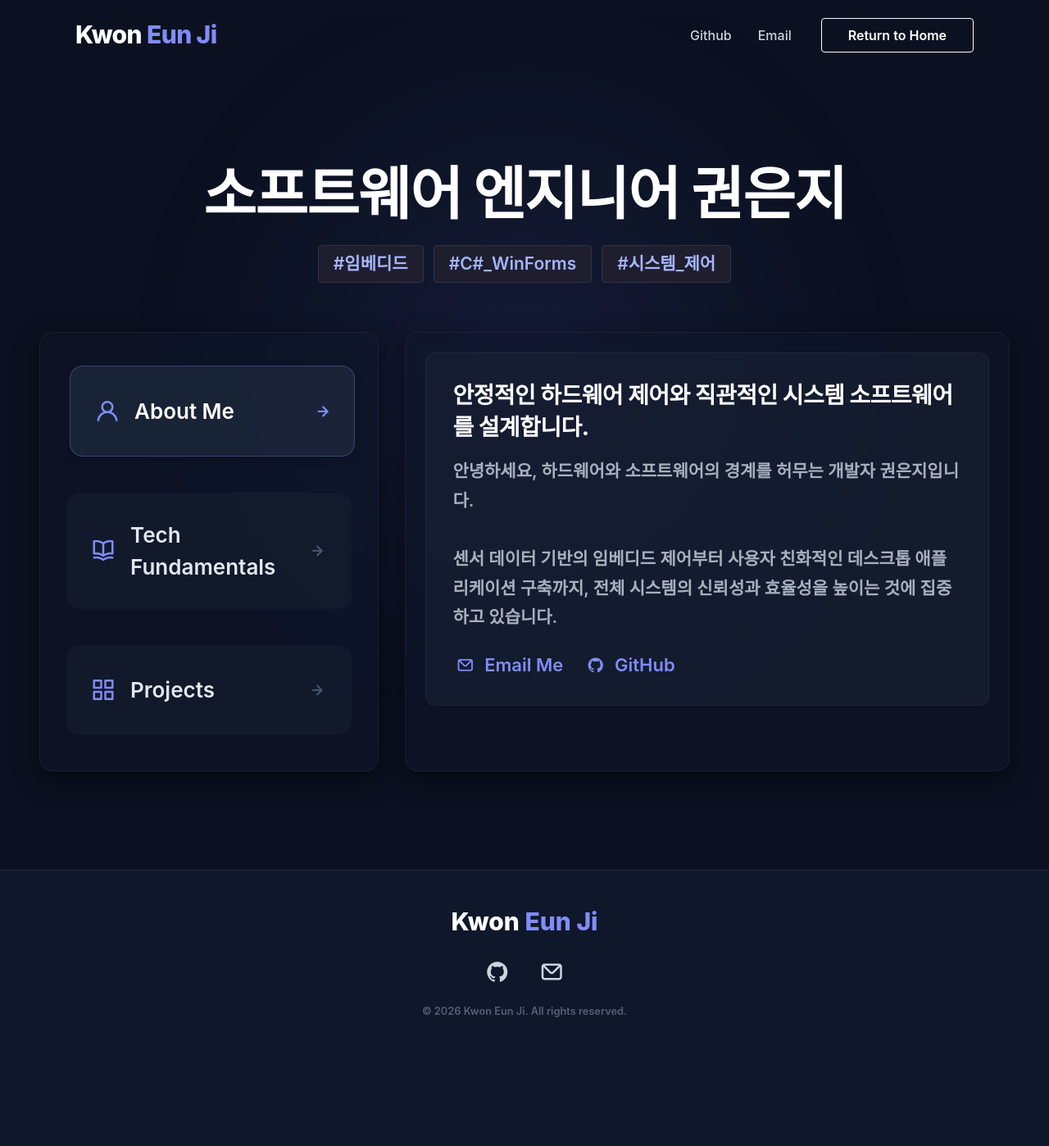
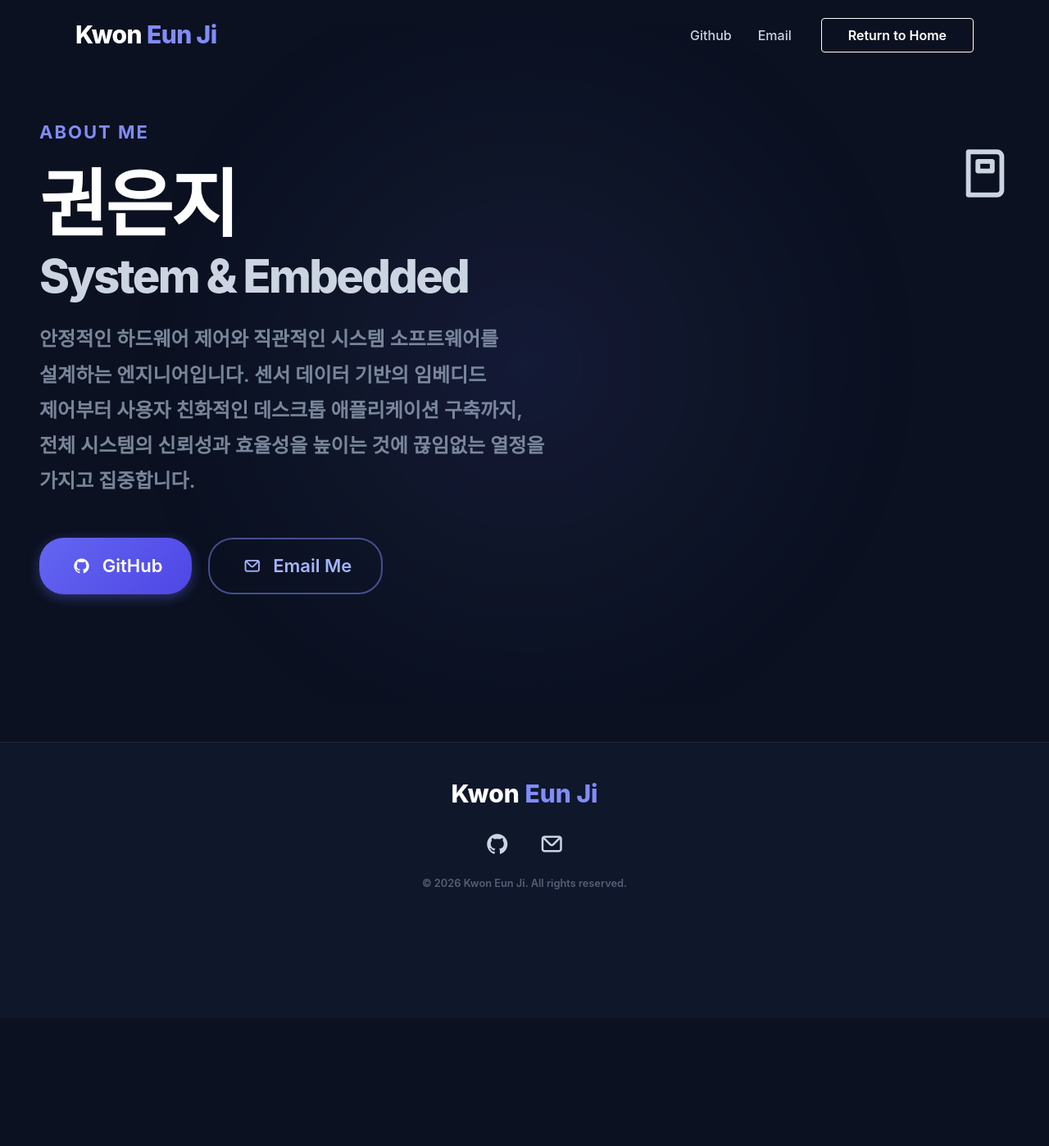
Before and after one commit to eunji021/eunji021.github.io, a Jekyll site: the page built from index.html, in a window 1280 px wide. Shown: the whole page at 82% size. Built offline with Jekyll 4.4.1, drawn with Linux system fonts in a browser that asks for light colours; nearby versions of some CDN libraries; some web fonts are replaced; comment, search, counter and statistics services are not loaded; after the commit the page ends 1242 px from its top, so only the background shows below that.

Commit message:
테마 완전 수정

```diff
--- a/index.html
+++ b/index.html
@@ -5,144 +5,287 @@
 {% assign page_category = site.data.category_list[page.category] %}
 
 {% include header-home.html %}
-<div class="container-full" style="background-color: #0b1120; padding-bottom: 120px; position: relative;">
+
+<style>
+  /* Layout Structure */
+  .abstract-layout {
+    display: grid;
+    grid-template-columns: 60% 40%;
+    gap: 40px;
+    align-items: center;
+    min-height: 70vh;
+  }
+
+  /* Left Main Area Styles */
+  .left-intro-area {
+    padding-right: 20px;
+    animation: fadeSlideUp 0.8s cubic-bezier(0.25, 0.8, 0.25, 1) forwards;
+  }
+
+  .intro-label {
+    color: #818cf8;
+    font-weight: 700;
+    font-size: 1.1rem;
+    margin-bottom: 12px;
+    letter-spacing: 2px;
+    text-transform: uppercase;
+    display: inline-block;
+  }
+
+  .intro-title {
+    font-size: 4.5rem;
+    font-weight: 900;
+    color: #ffffff;
+    margin-bottom: 24px;
+    line-height: 1.1;
+    letter-spacing: -0.03em;
+  }
+
+  .intro-title span {
+    color: #cbd5e1;
+    font-size: 2.8rem;
+    font-weight: 800;
+    display: block;
+    margin-top: 8px;
+  }
+
+  .intro-desc {
+    font-size: 1.2rem;
+    color: #94a3b8;
+    line-height: 1.8;
+    margin-bottom: 48px;
+    max-width: 90%;
+    word-break: keep-all;
+  }
+
+  .action-buttons {
+    display: flex;
+    gap: 20px;
+  }
+
+  .action-btn {
+    display: inline-flex;
+    align-items: center;
+    gap: 10px;
+    padding: 16px 36px;
+    border-radius: 30px;
+    font-size: 1.1rem;
+    font-weight: 600;
+    text-decoration: none !important;
+    transition: all 0.3s cubic-bezier(0.25, 0.8, 0.25, 1);
+    background: linear-gradient(135deg, #6366f1 0%, #4f46e5 100%);
+    color: #ffffff !important;
+    border: none;
+    box-shadow: 0 4px 15px rgba(99, 102, 241, 0.4);
+  }
+
+  .action-btn:hover {
+    transform: translateY(-4px);
+    box-shadow: 0 8px 25px rgba(99, 102, 241, 0.6);
+  }
+
+  .action-btn.outline {
+    background: transparent;
+    border: 2px solid rgba(129, 140, 248, 0.5);
+    color: #a5b4fc !important;
+    box-shadow: none;
+  }
+
+  .action-btn.outline:hover {
+    border-color: #818cf8;
+    background: rgba(129, 140, 248, 0.1);
+    box-shadow: 0 4px 15px rgba(129, 140, 248, 0.2);
+    color: #ffffff !important;
+  }
+
+  /* Right Sidebar Menu Styles */
+  .right-nav-area {
+    display: flex;
+    flex-direction: column;
+    align-items: flex-end;
+    justify-content: flex-start;
+    height: 100%;
+    padding-top: 40px;
+    padding-right: 20px;
+  }
+
+  .book-menu-container {
+    position: relative;
+    display: flex;
+    flex-direction: column;
+    align-items: flex-end;
+    padding: 20px;
+  }
+
+  .book-icon-wrapper {
+    font-size: 3.5rem;
+    color: #cbd5e1;
+    cursor: pointer;
+    position: relative;
+    width: 60px;
+    height: 60px;
+    display: flex;
+    justify-content: center;
+    align-items: center;
+    transition: color 0.3s;
+    z-index: 10;
+  }
+
+  .book-icon-wrapper .closed-book {
+    position: absolute;
+    transition: opacity 0.4s ease, transform 0.5s cubic-bezier(0.34, 1.56, 0.64, 1);
+    opacity: 1;
+    transform: scale(1) rotateY(0deg);
+  }
+
+  .book-icon-wrapper .open-book {
+    position: absolute;
+    transition: opacity 0.4s ease, transform 0.5s cubic-bezier(0.34, 1.56, 0.64, 1);
+    opacity: 0;
+    transform: scale(0.5) rotateY(-90deg);
+    color: #818cf8;
+  }
+
+  .dropdown-menu {
+    display: flex;
+    flex-direction: column;
+    align-items: flex-end;
+    gap: 24px;
+    margin-top: 30px;
+    opacity: 0;
+    transform: translateY(-30px);
+    visibility: hidden;
+    transition: all 0.5s cubic-bezier(0.4, 0, 0.2, 1);
+  }
+
+  .menu-link {
+    font-size: 2.2rem;
+    font-weight: 800;
+    color: #64748b;
+    text-decoration: none !important;
+    text-transform: lowercase;
+    letter-spacing: 1px;
+    transition: all 0.4s cubic-bezier(0.25, 0.8, 0.25, 1);
+    position: relative;
+    padding: 5px 0;
+  }
+
+  .menu-link::after {
+    content: '';
+    position: absolute;
+    width: 0;
+    height: 3px;
+    bottom: 0;
+    right: 0;
+    background-color: #818cf8;
+    transition: width 0.4s cubic-bezier(0.25, 0.8, 0.25, 1);
+    border-radius: 2px;
+  }
+
+  .menu-link:hover {
+    color: #ffffff;
+    transform: translateX(-15px);
+  }
+
+  .menu-link:hover::after {
+    width: 100%;
+    left: 0;
+    right: auto;
+  }
+
+  /* Hover Interaction */
+  .book-menu-container:hover .closed-book {
+    opacity: 0;
+    transform: scale(1.2) rotateY(90deg);
+  }
+
+  .book-menu-container:hover .open-book {
+    opacity: 1;
+    transform: scale(1) rotateY(0deg);
+  }
+
+  .book-menu-container:hover .dropdown-menu {
+    opacity: 1;
+    transform: translateY(0);
+    visibility: visible;
+  }
+
+  /* Staggered animation for menu items */
+  .book-menu-container:hover .menu-link:nth-child(1) { transition-delay: 0.1s; }
+  .book-menu-container:hover .menu-link:nth-child(2) { transition-delay: 0.15s; }
+  .book-menu-container:hover .menu-link:nth-child(3) { transition-delay: 0.2s; }
+
+  @keyframes fadeSlideUp {
+    from { opacity: 0; transform: translateY(30px); }
+    to { opacity: 1; transform: translateY(0); }
+  }
+
+  @media (max-width: 768px) {
+    .abstract-layout {
+      grid-template-columns: 1fr;
+      text-align: center;
+    }
+    .right-nav-area {
+      align-items: center;
+      padding-top: 0;
+    }
+    .book-menu-container, .dropdown-menu {
+      align-items: center;
+    }
+    .action-buttons {
+      justify-content: center;
+    }
+    .menu-link:hover {
+      transform: translateY(-5px);
+    }
+  }
+</style>
+
+<div class="container-full" style="background-color: #0b1120; padding-bottom: 120px; position: relative; min-height: calc(100vh - 80px); display: flex; align-items: center;">
   <!-- Glow Background Effect -->
   <div class="dashboard-glow"></div>
 
   <div class="container" style="max-width: 1200px !important; width: 95% !important; position: relative; z-index: 2;">
 
-    <!-- Hero Section -->
-    <div class="dash-hero" style="text-align: center; padding: 100px 0 60px;">
-      <h1 class="hero-title" style="font-size: 3.5rem; margin-bottom: 16px; font-weight: 800; color: #fff; letter-spacing: -0.02em;">소프트웨어 엔지니어 권은지</h1>
-      <div class="hero-badges" style="display: flex; justify-content: center; gap: 12px; margin-top: 20px;">
-        <span class="badge-pill" style="font-size: 1.05rem !important; padding: 6px 18px !important; background: rgba(99, 102, 241, 0.2); color: #a5b4fc; border: 1px solid rgba(99, 102, 241, 0.3); border-radius: 20px;">#임베디드</span>
-        <span class="badge-pill" style="font-size: 1.05rem !important; padding: 6px 18px !important; background: rgba(99, 102, 241, 0.2); color: #a5b4fc; border: 1px solid rgba(99, 102, 241, 0.3); border-radius: 20px;">#C#_WinForms</span>
-        <span class="badge-pill" style="font-size: 1.05rem !important; padding: 6px 18px !important; background: rgba(99, 102, 241, 0.2); color: #a5b4fc; border: 1px solid rgba(99, 102, 241, 0.3); border-radius: 20px;">#시스템_제어</span>
-      </div>
-    </div>
+    <div class="abstract-layout">
 
-    <!-- Split Layout Structure -->
-    <div class="dash-split-grid" style="display: grid; grid-template-columns: 35% 1fr; gap: 32px; align-items: stretch; min-height: 500px;">
+      <!-- 1. Left Main Area (About Me & Links) -->
+      <div class="left-intro-area">
+        <span class="intro-label">About Me</span>
+        <h1 class="intro-title">
+          권은지
+          <span>System & Embedded</span>
+        </h1>
 
-      <!-- Left Panel: MENU -->
-      <div class="dash-left-panel" style="display: flex; flex-direction: column;">
-        <div class="modern-panel dash-menu" style="height: 100%; display: flex; flex-direction: column; justify-content: center;">
-          <ul class="menu-list" style="list-style: none; padding: 0; margin: 0; display: flex; flex-direction: column; gap: 24px;">
-            <li class="menu-item hovered" id="menu-about" style="padding: 32px 24px; font-size: 1.3rem; border-radius: 16px;">
-              <div style="display: flex; align-items: center;">
-                <span class="menu-icon" style="font-size: 1.5rem;"><i class="uil uil-user"></i></span> About Me
-              </div>
-              <i class="uil uil-arrow-right list-arrow"></i>
-            </li>
-            <li class="menu-item" id="menu-tech" style="padding: 32px 24px; font-size: 1.3rem; border-radius: 16px;">
-              <div style="display: flex; align-items: center;">
-                <span class="menu-icon" style="font-size: 1.5rem;"><i class="uil uil-book-open"></i></span> Tech Fundamentals
-              </div>
-              <i class="uil uil-arrow-right list-arrow"></i>
-            </li>
-            <li class="menu-item" id="menu-projects" style="padding: 32px 24px; font-size: 1.3rem; border-radius: 16px;">
-              <div style="display: flex; align-items: center;">
-                <span class="menu-icon" style="font-size: 1.5rem;"><i class="uil uil-apps"></i></span> Projects
-              </div>
-              <i class="uil uil-arrow-right list-arrow"></i>
-            </li>
-          </ul>
+        <p class="intro-desc">
+          안정적인 하드웨어 제어와 직관적인 시스템 소프트웨어를 설계하는 엔지니어입니다. 센서 데이터 기반의 임베디드 제어부터 사용자 친화적인 데스크톱 애플리케이션 구축까지, 전체 시스템의 신뢰성과 효율성을 높이는 것에 끊임없는 열정을 가지고 집중합니다.
+        </p>
+
+        <div class="action-buttons">
+          <a href="https://github.com/eunji021" class="action-btn" target="_blank">
+            <i class="uil uil-github"></i> GitHub
+          </a>
+          <a href="mailto:{{ site.email }}" class="action-btn outline">
+            <i class="uil uil-envelope"></i> Email Me
+          </a>
         </div>
       </div>
 
-      <!-- Right Panel: CONTENT AREA -->
-      <div class="dash-right-panel" style="display: flex; flex-direction: column;">
-        <div class="modern-panel dash-content" id="dash-content-area" style="position: relative; overflow: hidden; height: 100%; min-height: 500px; padding: 24px;">
-
-          <!-- About Me View (Default) -->
-          <div class="content-view active" id="view-about" style="overflow-y: auto; max-height: 100%; padding-right: 12px; top: 24px; left: 24px; right: 12px; bottom: 24px;">
-            <h3 class="dashboard-title" style="margin-top: 0; display: none;">
-              <i class="uil uil-user" style="color: #818cf8; margin-right: 12px; font-size: 1.8rem;"></i> About Me
-            </h3>
-
-            <div class="dash-card static-card" style="margin-bottom: 24px; background: rgba(30, 41, 59, 0.4); border: 1px solid rgba(255, 255, 255, 0.05); border-radius: 12px; padding: 32px;">
-              <h4 style="font-size: 1.4rem; color: #fff; margin: 0 0 16px 0; font-weight: 700; line-height: 1.4;">
-                안정적인 하드웨어 제어와 직관적인 시스템 소프트웨어를 설계합니다.
-              </h4>
-              <p style="font-size: 1.05rem; line-height: 1.7; margin: 0 0 24px 0; color: #cbd5e1;">
-                안녕하세요, 하드웨어와 소프트웨어의 경계를 허무는 개발자 권은지입니다.<br><br>
-                센서 데이터 기반의 임베디드 제어부터 사용자 친화적인 데스크톱 애플리케이션 구축까지, 전체 시스템의 신뢰성과 효율성을 높이는 것에 집중하고 있습니다.
-              </p>
-              <div style="display: flex; gap: 24px; margin-top: 16px;">
-                <a href="mailto:{{ site.email }}" style="color: #818cf8; text-decoration: none; display: flex; align-items: center; gap: 8px; font-weight: 600; font-size: 1.1rem; transition: color 0.2s;">
-                  <i class="uil uil-envelope"></i> Email Me
-                </a>
-                <a href="https://github.com/eunji021" style="color: #818cf8; text-decoration: none; display: flex; align-items: center; gap: 8px; font-weight: 600; font-size: 1.1rem; transition: color 0.2s;">
-                  <i class="uil uil-github"></i> GitHub
-                </a>
-              </div>
-            </div>
-
-
+      <!-- 2. Right Sidebar Area (Animated Navigation) -->
+      <div class="right-nav-area">
+        <div class="book-menu-container">
+          <!-- Book Icon with smooth open animation -->
+          <div class="book-icon-wrapper">
+            <i class="uil uil-book closed-book"></i>
+            <i class="uil uil-book-open open-book"></i>
           </div>
 
-          <!-- Tech Fundamentals View -->
-          <div class="content-view" id="view-tech" style="overflow-y: auto; max-height: 100%; padding-right: 12px; top: 24px; left: 24px; right: 12px; bottom: 24px;">
-            <h3 class="dashboard-title" style="margin-top: 0;">
-              <i class="uil uil-book-open" style="color: #818cf8; margin-right: 12px; font-size: 1.8rem;"></i> Tech Fundamentals
-            </h3>
-
-            <a href="{{ site.baseurl }}/ej" class="list-item" style="cursor: pointer;">
-              <div class="list-content">
-                <h4 class="list-title">Python 기초 및 알고리즘</h4>
-                <p class="list-desc">데이터 구조 이해 및 로직 최적화 기반 다지기</p>
-              </div>
-              <i class="uil uil-arrow-right list-arrow"></i>
-            </a>
-
-            <a href="{{ site.baseurl }}/tech-fundamentals" class="list-item">
-              <div class="list-content">
-                <h4 class="list-title">C/C++ 메모리 제어</h4>
-                <p class="list-desc">안정적인 펌웨어 개발을 위한 포인터와 메모리 관리</p>
-              </div>
-              <i class="uil uil-arrow-right list-arrow"></i>
-            </a>
-
-            <a href="{{ site.baseurl }}/tech-fundamentals" class="list-item">
-              <div class="list-content">
-                <h4 class="list-title">C# 객체지향 프로그래밍</h4>
-                <p class="list-desc">유지보수가 용이한 시스템 소프트웨어 설계 패턴</p>
-              </div>
-              <i class="uil uil-arrow-right list-arrow"></i>
-            </a>
+          <!-- Dropdown Navigation Links -->
+          <div class="dropdown-menu">
+            <a href="{{ site.baseurl }}/system-software-projects" class="menu-link">projects</a>
+            <a href="{{ site.baseurl }}/ej" class="menu-link">tech</a>
+            <a href="{{ site.baseurl }}/blog" class="menu-link">blog</a>
           </div>
-
-          <!-- Projects View -->
-          <div class="content-view" id="view-projects" style="overflow-y: auto; max-height: 100%; padding-right: 12px; top: 24px; left: 24px; right: 12px; bottom: 24px;">
-            <h3 class="dashboard-title" style="margin-top: 0;">
-              <i class="uil uil-apps" style="color: #818cf8; margin-right: 12px; font-size: 1.8rem;"></i> Projects
-            </h3>
-
-            <a href="{{ site.baseurl }}/embedded-hardware-projects" class="list-item">
-              <div class="list-content">
-                <h4 class="list-title">스마트 화재 대피 유도 시스템</h4>
-                <p class="list-desc">실시간 센서 데이터 기반 하드웨어 제어 및 최적 경로 탐색</p>
-                <div class="tech-badges" style="justify-content: flex-start; margin-top: 12px;">
-                  <span class="badge-pill" style="background: rgba(99, 102, 241, 0.2); color: #a5b4fc; padding: 4px 12px; border-radius: 20px; font-size: 0.85rem; font-weight: 500; border: 1px solid rgba(99, 102, 241, 0.3);">ESP32</span>
-                  <span class="badge-pill" style="background: rgba(99, 102, 241, 0.2); color: #a5b4fc; padding: 4px 12px; border-radius: 20px; font-size: 0.85rem; font-weight: 500; border: 1px solid rgba(99, 102, 241, 0.3);">C/C++</span>
-                </div>
-              </div>
-              <i class="uil uil-arrow-right list-arrow"></i>
-            </a>
-
-            <a href="{{ site.baseurl }}/system-software-projects" class="list-item">
-              <div class="list-content">
-                <h4 class="list-title">C# 기반 마트 관리 시스템</h4>
-                <p class="list-desc">객체 지향 설계(OOP) 기반의 안정적인 UI/UX 구축 및 연동</p>
-                <div class="tech-badges" style="justify-content: flex-start; margin-top: 12px;">
-                  <span class="badge-pill" style="background: rgba(99, 102, 241, 0.2); color: #a5b4fc; padding: 4px 12px; border-radius: 20px; font-size: 0.85rem; font-weight: 500; border: 1px solid rgba(99, 102, 241, 0.3);">C#</span>
-                  <span class="badge-pill" style="background: rgba(99, 102, 241, 0.2); color: #a5b4fc; padding: 4px 12px; border-radius: 20px; font-size: 0.85rem; font-weight: 500; border: 1px solid rgba(99, 102, 241, 0.3);">WinForms</span>
-                </div>
-              </div>
-              <i class="uil uil-arrow-right list-arrow"></i>
-            </a>
-          </div>
-
         </div>
       </div>
 
@@ -150,82 +293,3 @@
 
   </div>
 </div>
-
-<style>
-@keyframes terminalBlink {
-  0%, 100% { opacity: 1; }
-  50% { opacity: 0; }
-}
-.cursor-blink {
-  display: inline-block;
-  width: 10px;
-  height: 1.2rem;
-  background: #4ade80;
-  margin-left: 6px;
-  vertical-align: middle;
-  animation: terminalBlink 1s step-end infinite;
-}
-.hero-badges .badge-pill:hover {
-  background: rgba(129, 140, 248, 0.3) !important;
-  transform: translateY(-2px);
-  box-shadow: 0 4px 12px rgba(129, 140, 248, 0.2);
-  transition: all 0.3s;
-}
-</style>
-
-<script>
-document.addEventListener("DOMContentLoaded", function() {
-  const splitGrid = document.querySelector('.dash-split-grid');
-  const menuAbout = document.getElementById('menu-about');
-  const menuTech = document.getElementById('menu-tech');
-  const menuProjects = document.getElementById('menu-projects');
-
-  const viewAbout = document.getElementById('view-about');
-  const viewTech = document.getElementById('view-tech');
-  const viewProjects = document.getElementById('view-projects');
-
-  function resetViews() {
-    if(viewAbout) viewAbout.classList.remove('active');
-    if(viewTech) viewTech.classList.remove('active');
-    if(viewProjects) viewProjects.classList.remove('active');
-
-    if(menuAbout) menuAbout.classList.remove('hovered');
-    if(menuTech) menuTech.classList.remove('hovered');
-    if(menuProjects) menuProjects.classList.remove('hovered');
-  }
-
-
-
-  if(menuAbout) {
-    menuAbout.addEventListener('mouseenter', () => {
-      resetViews();
-      viewAbout.classList.add('active');
-      menuAbout.classList.add('hovered');
-    });
-  }
-
-  if(menuTech) {
-    menuTech.addEventListener('mouseenter', () => {
-      resetViews();
-      viewTech.classList.add('active');
-      menuTech.classList.add('hovered');
-    });
-  }
-
-  if(menuProjects) {
-    menuProjects.addEventListener('mouseenter', () => {
-      resetViews();
-      viewProjects.classList.add('active');
-      menuProjects.classList.add('hovered');
-    });
-  }
-
-  if(splitGrid) {
-    splitGrid.addEventListener('mouseleave', () => {
-      resetViews();
-      viewAbout.classList.add('active');
-      menuAbout.classList.add('hovered');
-    });
-  }
-});
-</script>
```
